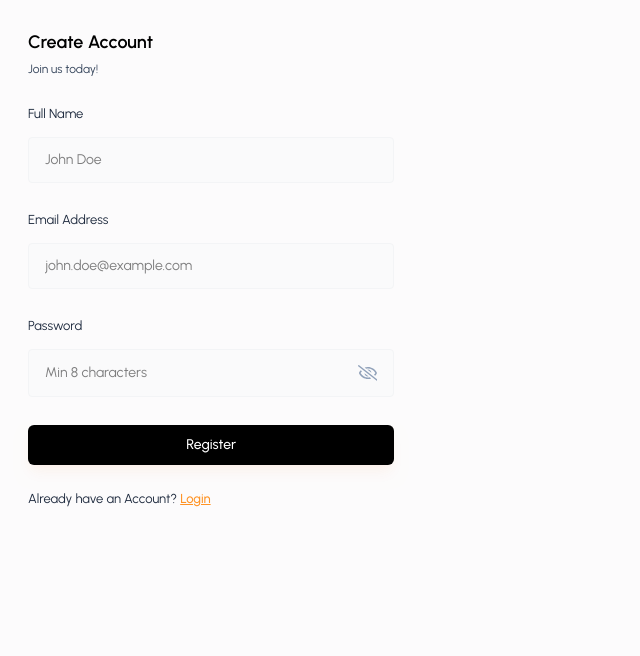
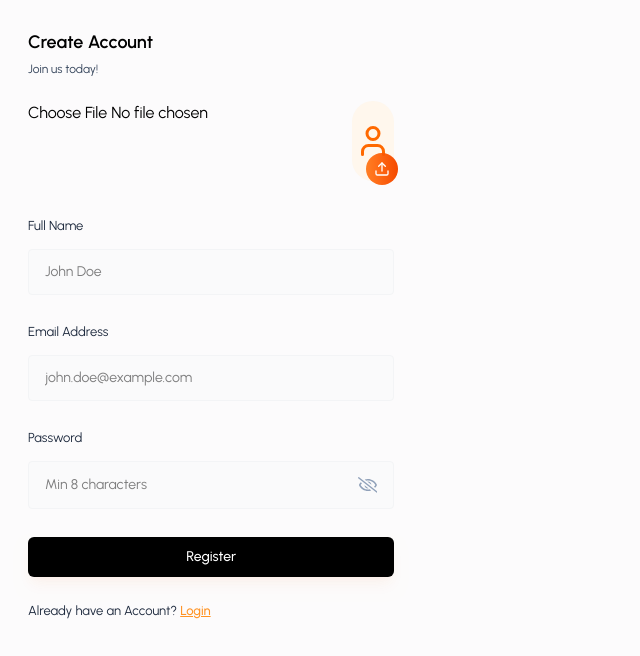
Before and after one commit to rahull0328/GenieTrip-Frontend, a React (Vite) app: page /register in a window 1280 px wide. Shown: the top 656 px of the page, without its empty margins (0-640 px from the left). Built offline with nearby package versions, Linux system fonts and the light colour scheme.

Commit message:
completed profilePhotoSelector component

```diff
--- /dev/null
+++ b/src/components/Input/ProfilePhotoSelector.jsx
@@ -0,0 +1,73 @@
+import React, { useRef, useState } from 'react'
+import {LuUser, LuUpload, LuTrash} from "react-icons/lu"
+
+const ProfilePhotoSelector = ({image, setImage, preview, setPreview}) => {
+    const inputRef = useRef(null)
+    const [previewUrl, setPreviewUrl] = useState(null)
+
+    const handleImageChange = (event) => {
+        const file = event.target.files[0]
+        if(file) {
+            //update the image state
+            setImage(file);
+
+            //generate preview url from the file
+            const preview = URL.createObjectURL(file)
+            if(setPreview) {
+                setPreview(preview)
+            }
+            setPreviewUrl(preview)
+        }
+    }
+
+    const handleRemoveImage = () => {
+        setImage(null)
+        setPreviewUrl(null)
+    }
+
+    const onChooseFile = () => {
+        inputRef.current.click()
+    }
+  return (
+    <div className='flex justify-center mb-6'>
+        <input
+            type="file"
+            accept='image/*'
+            ref={inputRef}
+            onChange={handleImageChange}
+            className=''
+        />
+
+        {!image ? (
+            <div className='w-20 h-20 flex items-center justify-center bg-orange-50 rounded-full relative cursor-pointer'>
+                <LuUser className='text-4xl text-orange-500' />
+
+                <button
+                    type='button'
+                    className='w-8 h-8 flex items-center justify-center bg-linear-to-r from-orange-500/85 to-orange-600 text-white rounded-full absolute -bottom-1 -right-1 cursor-pointer'
+                    onClick={onChooseFile}
+                >
+                    <LuUpload />
+                </button>
+            </div>
+        ) : (
+            <div className='relative'>
+                <img
+                    src={preview || previewUrl}
+                    alt="profile photo"
+                    className='w-20 h-20 rounded-full object-cover'
+                />
+                <button
+                    type='button'
+                    className='w-8 h-8 flex items-center justify-center bg-red-500 text-white rounded-full absolute -bottom-1 -right-1 cursor-pointer'
+                    onClick={handleRemoveImage}
+                >
+                    <LuTrash />
+                </button>
+            </div>
+        )}
+    </div>
+  )
+}
+
+export default ProfilePhotoSelector
--- a/src/pages/Auth/Register.jsx
+++ b/src/pages/Auth/Register.jsx
@@ -1,6 +1,7 @@
 import React, { useState } from 'react'
 import { useNavigate } from 'react-router-dom'
 import Input from '../../components/Input/Input'
+import ProfilePhotoSelector from '../../components/Input/ProfilePhotoSelector'
 
 const Register = ({setCurrentPage}) => {
 
@@ -26,6 +27,9 @@ const Register = ({setCurrentPage}) => {
 
       <form onSubmit={handleRegister}>
         <div className='grid grid-cols-1 md:grid-cols-1 gap-2'>
+
+          <ProfilePhotoSelector image={profilePic} setImage={setProfilePic} />
+
           <Input
             value={fullName}
             onChange={({target}) => setFullName(target.value)}
```
